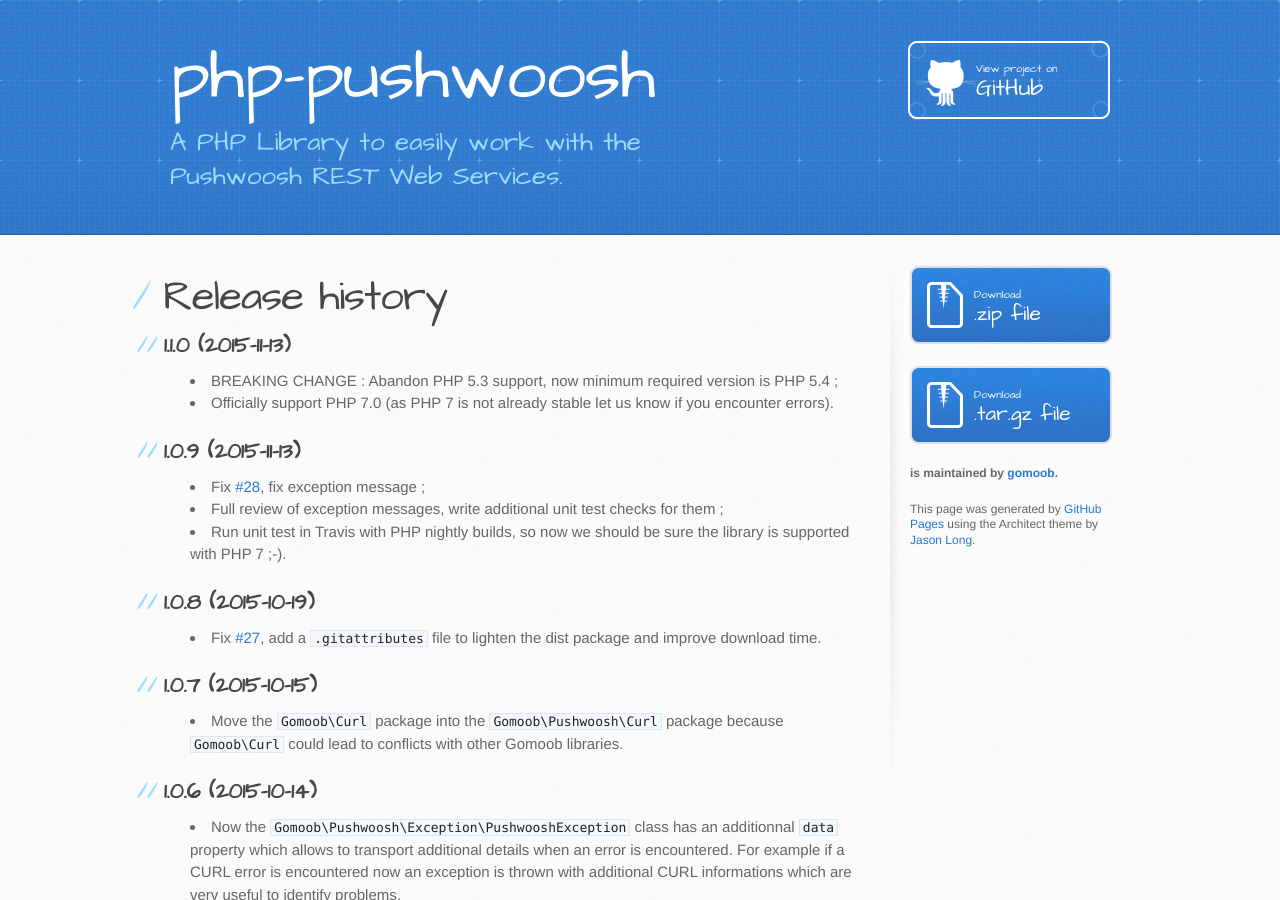
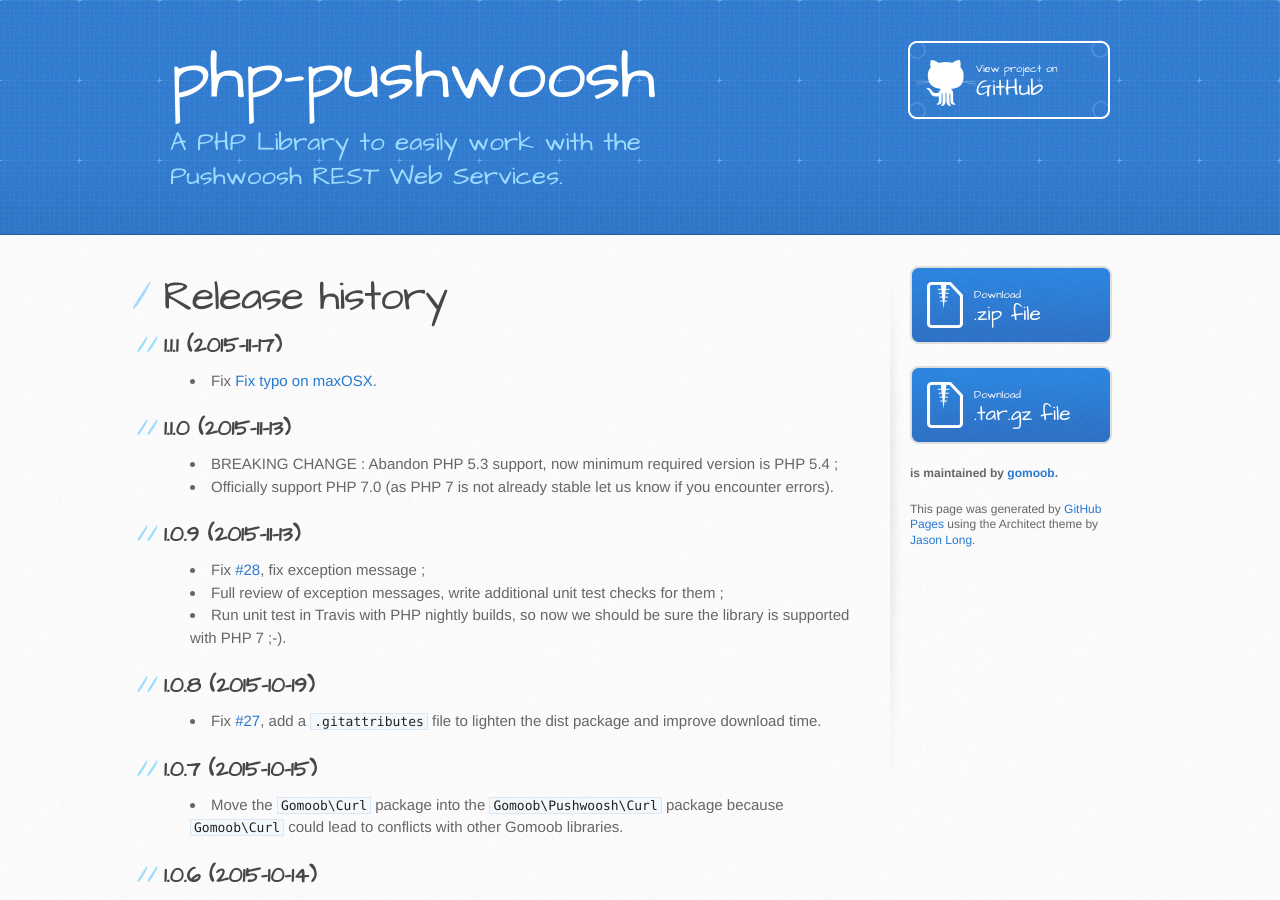
Before and after one commit to gomoob/php-pushwoosh, a Jekyll site: the page built from release-history.html, in a window 1280 px wide and 900 px high. Built offline with Jekyll 4.4.1, drawn with Linux system fonts in a browser that asks for light colours.

Commit message:
Prepare release history for version 1.1.1.

```diff
--- a/release-history.html
+++ b/release-history.html
@@ -4,6 +4,13 @@
 ---
 
 <h1>Release history</h1>
+
+<h2>1.1.1 (2015-11-17)</h2>
+<ul>
+    <li>
+        Fix <a href="https://github.com/gomoob/php-pushwoosh/pull/30">Fix typo on maxOSX</a>.
+    </li>
+</ul>
 
 <h2>1.1.0 (2015-11-13)</h2>
 <ul>
```
